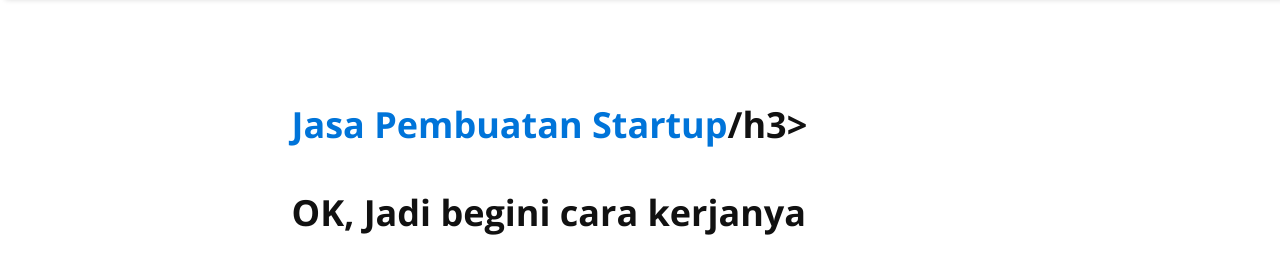
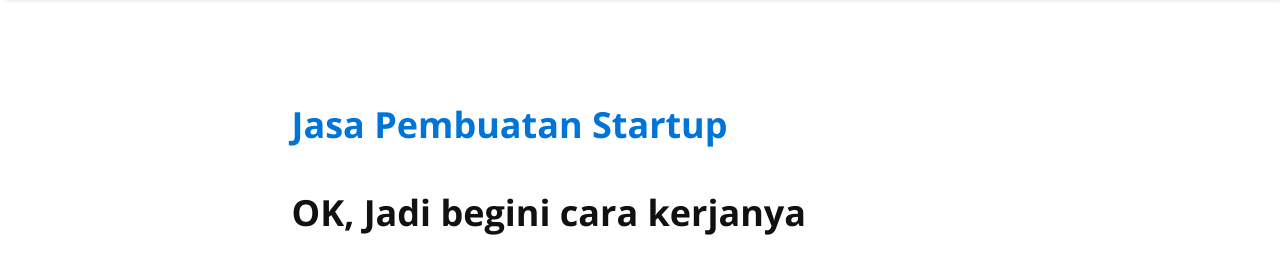
Before and after one commit to kemtol/rocktokom, a Jekyll site: the page built from index.html, in a window 1280 px wide and 900 px high, scrolled down 4866 px. Shown: the part 575-849 px from the top of the window. Built offline with Jekyll 4.4.1, drawn with Linux system fonts in a browser that asks for light colours; nearby versions of some CDN libraries.

```diff
--- a/index.html
+++ b/index.html
@@ -3,6 +3,6 @@ layout: default
 ---
 
 {% for post in site.posts %}
-  <h3><a href="{{ post.url }}">{{ post.title }}</a>/h3>
+  <h3><a href="{{ post.url }}">{{ post.title }}</a></h3>
   {{ post.excerpt }}
 {% endfor %}
```
